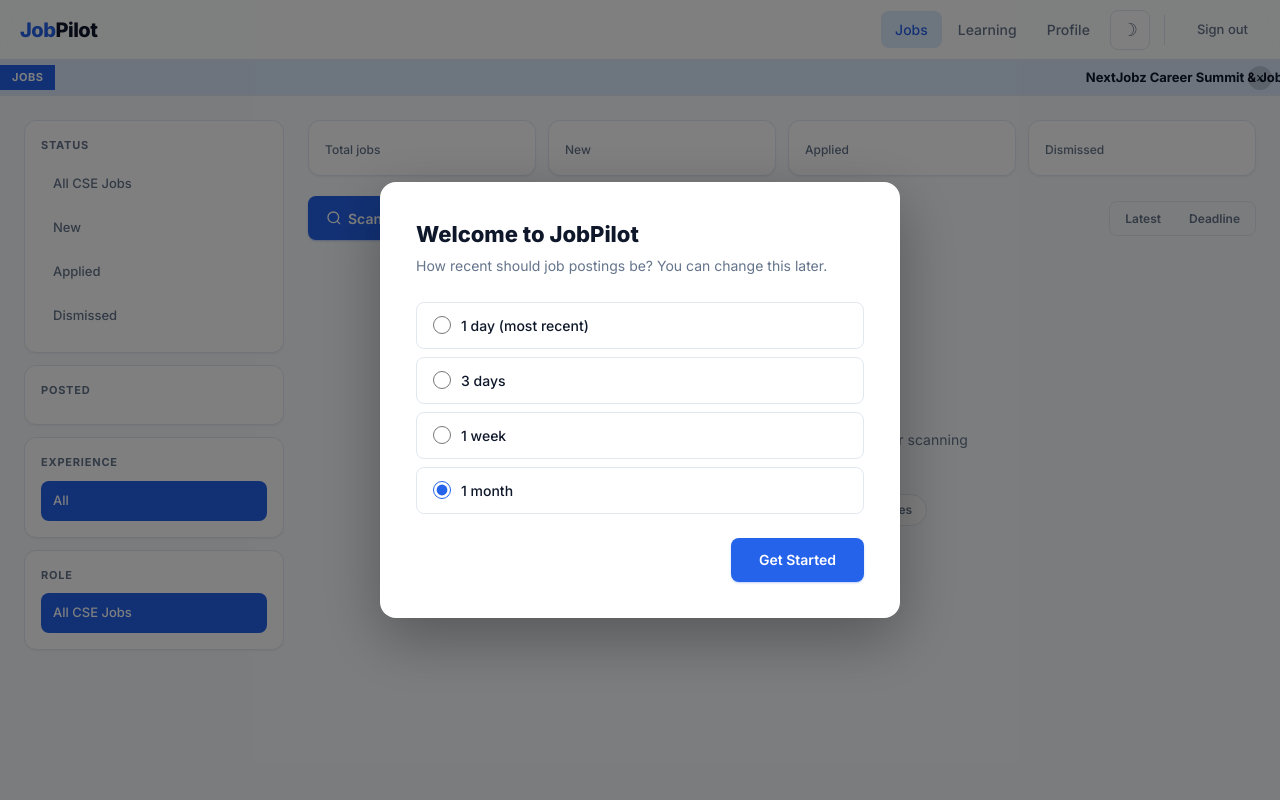
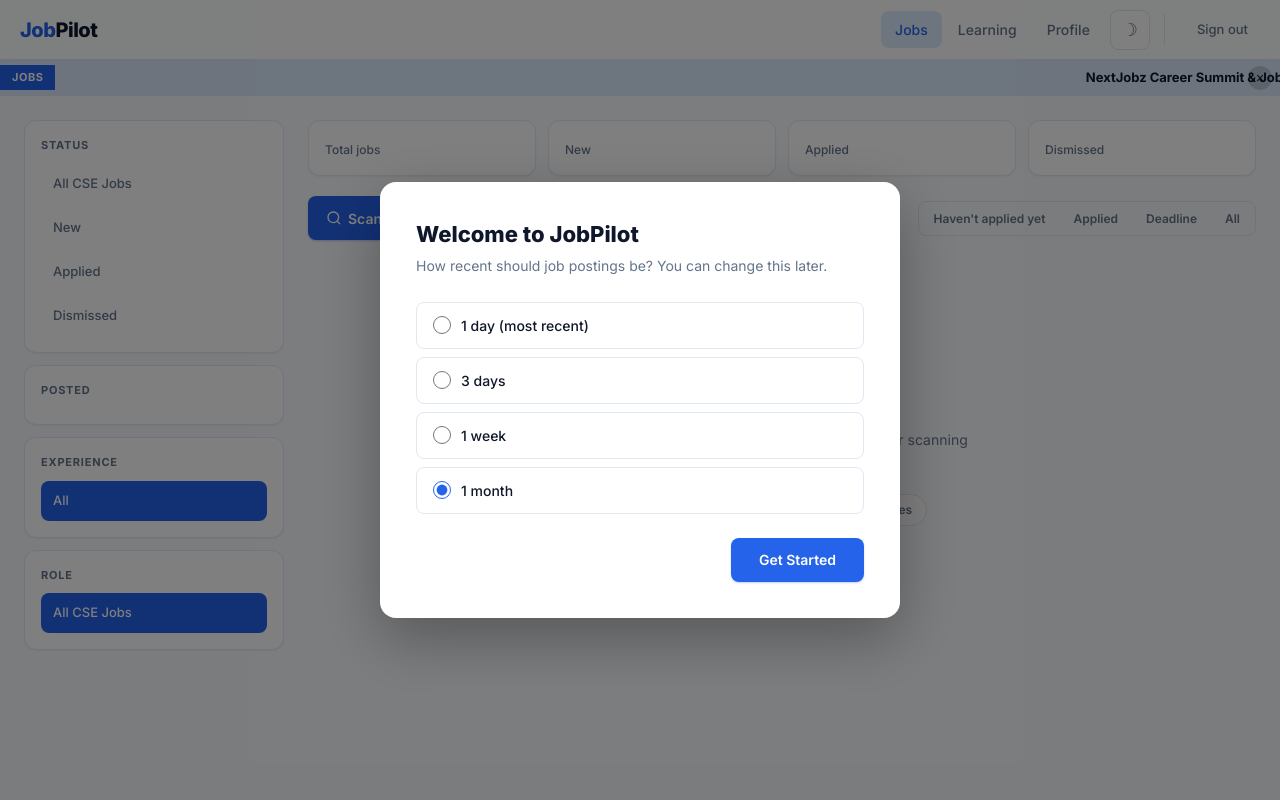
Before and after one commit to ssmugdho7/jobpilot, a Flask app: template app/web/templates/index.html in a window 1280 px wide. Run offline with Flask 3, Linux system fonts and the light colour scheme; the template is opened without the code that fills it, so the values that code supplies are empty; parts of the project's set-up code (start-up, migrations or seed data) failed here and were passed over.

Commit message:
Modified and improved Sorting Features

```diff
--- a/app/web/app.py
+++ b/app/web/app.py
@@ -209,9 +209,9 @@ def dashboard():
     page = request.args.get("page", "1")
     role_filter = request.args.get("role", "").strip().lower()
     exp_filter = request.args.get("exp", "").strip()
-    sort = (request.args.get("sort", "latest") or "latest").strip().lower()
-    if sort not in ("latest", "deadline"):
-        sort = "latest"
+    sort = (request.args.get("sort", "newonly") or "newonly").strip().lower()
+    if sort not in ("newonly", "applied", "deadline", "all"):
+        sort = "newonly"
 
     # Use user preferences as defaults if no filter specified
     if not days and onboarding_done:
@@ -245,6 +245,11 @@ def dashboard():
         if status in ("applied", "dismissed"):
             q = q.join(UserJob, and_(UserJob.job_id == Job.id, UserJob.user_id == user_id, UserJob.status == status))
         elif status == "new":
+            q = q.outerjoin(UserJob, and_(UserJob.job_id == Job.id, UserJob.user_id == user_id))
+            q = q.filter(or_(UserJob.status == "new", UserJob.status.is_(None)))
+        elif sort == "applied":
+            q = q.join(UserJob, and_(UserJob.job_id == Job.id, UserJob.user_id == user_id, UserJob.status == "applied"))
+        elif sort == "newonly":
             q = q.outerjoin(UserJob, and_(UserJob.job_id == Job.id, UserJob.user_id == user_id))
             q = q.filter(or_(UserJob.status == "new", UserJob.status.is_(None)))
 
--- a/app/web/templates/home.html
+++ b/app/web/templates/home.html
@@ -4,6 +4,7 @@
   <meta charset="utf-8">
   <meta name="viewport" content="width=device-width, initial-scale=1">
   <title>JobPilot — Bangladesh IT Job Aggregator</title>
+  <link rel="icon" type="image/svg+xml" href="/static/favicon.svg">
   <link rel="preconnect" href="https://fonts.googleapis.com">
   <link href="https://fonts.googleapis.com/css2?family=Inter:wght@400;500;600;700;800&display=swap" rel="stylesheet">
   <style>
--- a/app/web/templates/index.html
+++ b/app/web/templates/index.html
@@ -4,6 +4,7 @@
   <meta charset="utf-8">
   <meta name="viewport" content="width=device-width, initial-scale=1">
   <title>JobPilot</title>
+  <link rel="icon" type="image/svg+xml" href="/static/favicon.svg">
   <link rel="preconnect" href="https://fonts.googleapis.com">
   <link href="https://fonts.googleapis.com/css2?family=Inter:wght@400;500;600;700;800&display=swap" rel="stylesheet">
   <style>
@@ -458,12 +459,16 @@
           </label>
           <div class="sort-wrap" style="margin-left:auto">
             <div class="sort-pills">
-              <button class="sort-pill {{ 'active' if active_sort == 'latest' }}" onclick="setSort('latest')">Latest</button>
+              <button class="sort-pill {{ 'active' if active_sort == 'newonly' }}" onclick="setSort('newonly')">Haven't applied yet</button>
+              <button class="sort-pill {{ 'active' if active_sort == 'applied' }}" onclick="setSort('applied')">Applied</button>
               <button class="sort-pill {{ 'active' if active_sort == 'deadline' }}" onclick="setSort('deadline')">Deadline</button>
+              <button class="sort-pill {{ 'active' if active_sort == 'all' }}" onclick="setSort('all')">All</button>
             </div>
             <select class="sort-select" onchange="setSort(this.value)">
-              <option value="latest" {{ 'selected' if active_sort == 'latest' }}>Latest</option>
+              <option value="newonly" {{ 'selected' if active_sort == 'newonly' }}>Haven't applied yet</option>
+              <option value="applied" {{ 'selected' if active_sort == 'applied' }}>Applied</option>
               <option value="deadline" {{ 'selected' if active_sort == 'deadline' }}>Deadline</option>
+              <option value="all" {{ 'selected' if active_sort == 'all' }}>All</option>
             </select>
           </div>
         </div>
@@ -542,7 +547,7 @@
               {% elif job.gmail_link %}
                 <a class="gmail-btn" href="{{ job.gmail_link }}" target="_blank" rel="noopener">
                   <svg width="14" height="14" viewBox="0 0 24 24" fill="currentColor"><path d="M2 4h20v16H2V4zm0 2v.01L12 13 22 6.01V6L12 13 2 6zm0 2.5L12 15l10-6.5V18H2V8.5z"/></svg>
-                  Gmail draft
+                  Email to HR
                 </a>
               {% endif %}
               {% if job.posting_url %}
--- a/app/web/templates/learning.html
+++ b/app/web/templates/learning.html
@@ -4,6 +4,7 @@
   <meta charset="utf-8">
   <meta name="viewport" content="width=device-width, initial-scale=1">
   <title>JobPilot — Learning</title>
+  <link rel="icon" type="image/svg+xml" href="/static/favicon.svg">
   <link rel="preconnect" href="https://fonts.googleapis.com">
   <link href="https://fonts.googleapis.com/css2?family=Inter:wght@400;500;600;700;800&display=swap" rel="stylesheet">
   <style>
--- a/app/web/templates/login.html
+++ b/app/web/templates/login.html
@@ -4,6 +4,7 @@
   <meta charset="utf-8">
   <meta name="viewport" content="width=device-width, initial-scale=1">
   <title>JobPilot — Sign in</title>
+  <link rel="icon" type="image/svg+xml" href="/static/favicon.svg">
   <link rel="preconnect" href="https://fonts.googleapis.com">
   <link href="https://fonts.googleapis.com/css2?family=Inter:wght@400;500;600;700;800&display=swap" rel="stylesheet">
   <style>
--- a/app/web/templates/register.html
+++ b/app/web/templates/register.html
@@ -4,6 +4,7 @@
   <meta charset="utf-8">
   <meta name="viewport" content="width=device-width, initial-scale=1">
   <title>JobPilot — Register</title>
+  <link rel="icon" type="image/svg+xml" href="/static/favicon.svg">
   <link rel="preconnect" href="https://fonts.googleapis.com">
   <link href="https://fonts.googleapis.com/css2?family=Inter:wght@400;500;600;700;800&display=swap" rel="stylesheet">
   <style>
--- a/test_endpoints.py
+++ b/test_endpoints.py
@@ -69,7 +69,8 @@ c.post(f"/api/jobs/{job_id}/status", json={"status": "new"})
 print("  [scan] starting background scan...")
 r = c.post("/api/scan")
 d = r.get_json()
-check("POST /api/scan (async start)", r.status_code == 200 and d.get("started"))
+# Scan may already be running from _startup_scan() on import
+check("POST /api/scan (async start)", r.status_code in (200, 202), f"started={d.get('started')}")
 import time
 time.sleep(2)
 r2 = c.post("/api/scan")
```
Also changed, not shown: app/web/templates/profile.html (+4 -3 lines), app/web/static/favicon.svg (added).
